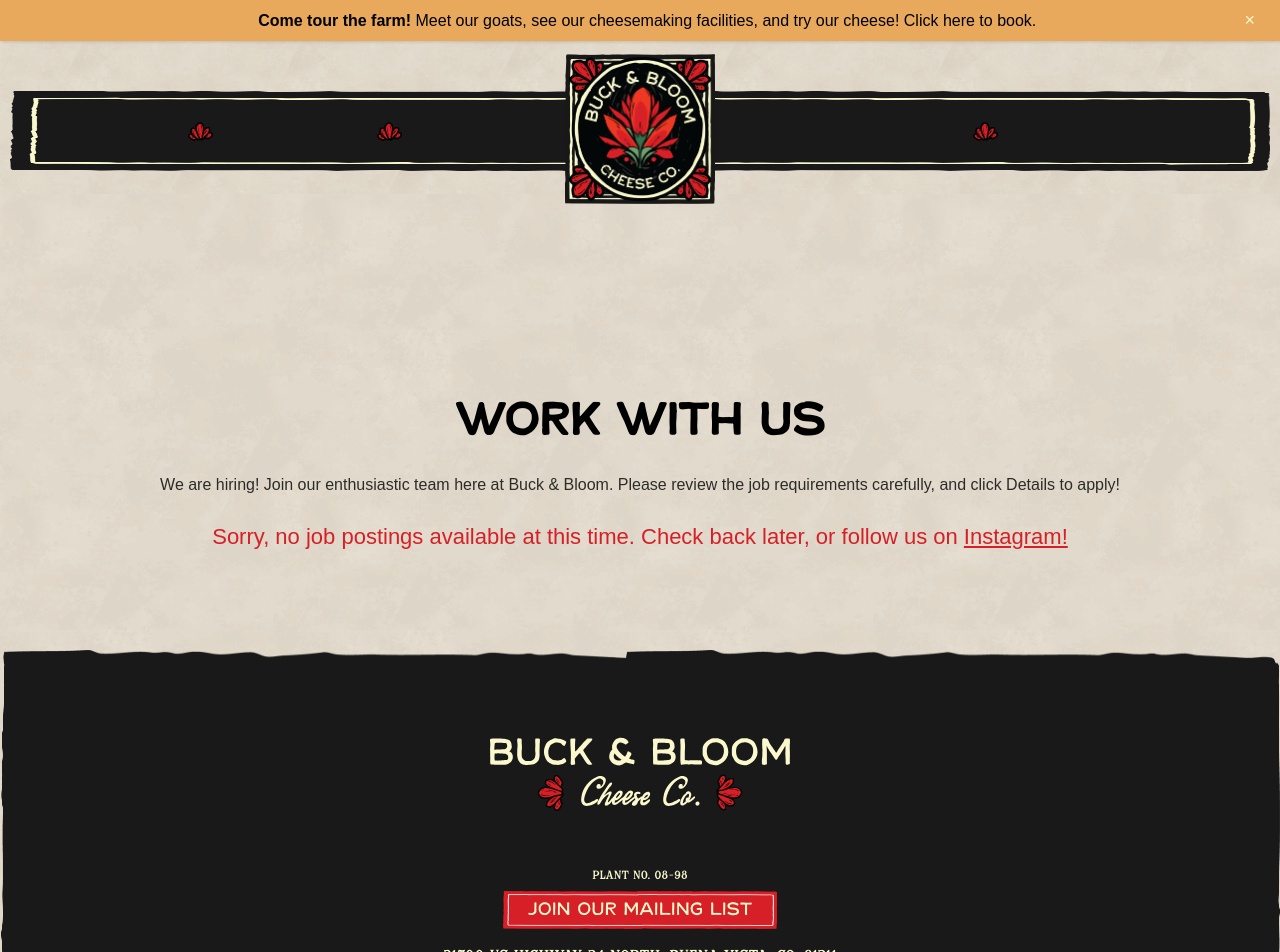
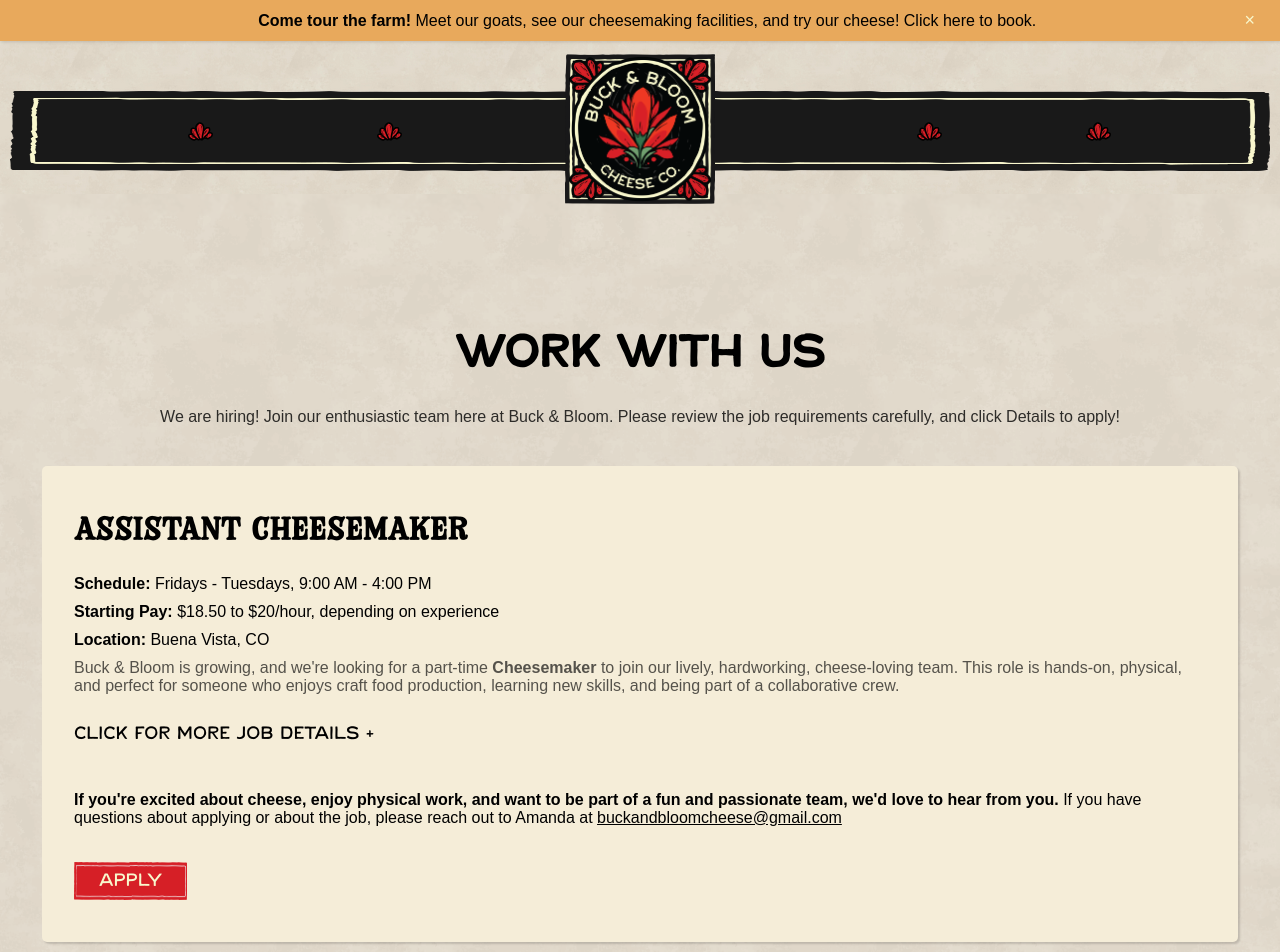
Before and after one commit to designelixir/buck-and-bloom, a Next.js app: page /jobs in a window 1280 px wide. Shown: the top 952 px of the page. Built offline with nearby package versions, Linux system fonts and the light colour scheme; a web font is replaced by a local one.

Commit message:
add job posting

```diff
--- a/app/components/Nav.tsx
+++ b/app/components/Nav.tsx
@@ -83,8 +83,8 @@ const applyLink = '/tour'
 
            <a id="tourLink" href="/tour" className="nav-link shop-link">Tour the Farm</a>
           <Image src="/flora.svg" alt="floral detail" height={25} width={25} />
-          {/* <a id="jobsLink" href="/jobs" className="nav-link jobs-link">Jobs</a>
-          <Image src="/flora.svg" alt="floral detail" height={25} width={25} /> */}
+          <a id="jobsLink" href="/jobs" className="nav-link jobs-link">Jobs</a>
+          <Image src="/flora.svg" alt="floral detail" height={25} width={25} />
           <a id="contactLink" href="/#contact" className="nav-link contact-link">Contact</a>
 
         </div>
--- a/app/jobs/page.tsx
+++ b/app/jobs/page.tsx
@@ -9,15 +9,15 @@ export default function Jobs() {
 
           <h1 className="centered-text" style={{marginTop: '50px'}}>Work with Us</h1>
           <p className="header-description">We are hiring! Join our enthusiastic team here at Buck & Bloom. Please review the job requirements carefully, and click Details to apply!</p>
-          <h3 className="red-text">Sorry, no job postings available at this time. Check back later, or follow us on <Link target="_blank" href="https://instagram.com/buckandbloomcheese">Instagram!</Link></h3>
-          {/* <div className="flex-center-center flex-wrap" style={{marginBottom: '50px'}}>
+          {/* <h3 className="red-text">Sorry, no job postings available at this time. Check back later, or follow us on <Link target="_blank" href="https://instagram.com/buckandbloomcheese">Instagram!</Link></h3> */}
+          <div className="flex-center-center flex-wrap" style={{marginBottom: '50px'}}>
             <div className="event box-shadow basic-padding" style={{maxWidth: 'unset'}}>
-                <h2 style={{fontFamily: 'var(--native-record)', fontSize: '32px'}}>Part-Time Cheesemaker</h2>
-                <p><strong>Schedule: </strong>Friday - Tuesday, 9:00AM - 4:00PM (30-minute unpaid lunch)</p>
-                <p><strong>Starting Pay: </strong>$18.50 / hour</p>
+                <h2 style={{fontFamily: 'var(--native-record)', fontSize: '32px'}}>Assistant Cheesemaker</h2>
+                <p><strong>Schedule: </strong>Fridays - Tuesdays, 9:00 AM - 4:00 PM </p>
+                <p><strong>Starting Pay: </strong>$18.50 to $20/hour, depending on experience</p>
                 <p><strong>Location: </strong>Buena Vista, CO</p>
 
-                <p style={{opacity: '0.65'}}><strong>Buck & Bloom is growing, and we&apos;re looking for a part-time Cheesemaker to join our lively, hardworking, cheese-loving team. This role is hands-on, physical, and perfect for someone who enjoys craft food production, learning new skills, and being part of a collaborative crew.</strong></p>
+                <p style={{opacity: '0.65'}}>Buck & Bloom is growing, and we're looking for a part-time <strong>Cheesemaker</strong> to join our lively, hardworking, cheese-loving team. This role is hands-on, physical, and perfect for someone who enjoys craft food production, learning new skills, and being part of a collaborative crew.</p>
 
                 <ShowMore title="Click for more job details">
                   <h3><strong>What You&apos;ll Do</strong></h3>
@@ -54,14 +54,14 @@ export default function Jobs() {
                 </ShowMore>
 
                 <br></br>
-                <p><strong>If you&apos;re excited about cheese, enjoy physical work, and want to be part of a fun and passionate team, we&apos;d love to hear from you.</strong></p>
-                  <a target="_blank" href="https://docs.google.com/forms/d/e/1FAIpQLSf-U_2trl1PpW6cQVJpoaUQHS8FeDw81A7FUreL6GIibPXDpA/viewform" style={{maxWidth: "400px", cursor: "pointer"}}>
+                <p><strong>If you&apos;re excited about cheese, enjoy physical work, and want to be part of a fun and passionate team, we&apos;d love to hear from you.</strong> If you have questions about applying or about the job, please reach out to Amanda at <Link href="/mailto:buckandbloomcheese@gmail.com">buckandbloomcheese@gmail.com</Link></p>
+                  <a target="_blank" href="https://docs.google.com/forms/d/1WNHnkr6p-DHg2PjMqjM-s-eJp5nKB67oouvxrr_Tn7s/edit" style={{maxWidth: "400px", cursor: "pointer"}}>
                     <button style={{marginTop: '25px'}}>Apply</button>
                   </a>
 
             </div>
 
-            <div className="event box-shadow basic-padding" style={{maxWidth: 'unset'}}>
+            {/* <div className="event box-shadow basic-padding" style={{maxWidth: 'unset'}}>
                 <h2 style={{fontFamily: 'var(--native-record)', fontSize: '32px'}}>Mountain Market Cheesemonger</h2>
                 <p><strong>Schedule: </strong>All Day Sunday, June 14th - October 4th</p>
                 <p><strong>Starting Pay: </strong>$20 / hour</p>
@@ -110,11 +110,11 @@ export default function Jobs() {
                     <button style={{marginTop: '25px'}}>Apply Now</button>
                   </a>
 
-            </div>
+            </div> */}
 
 
 
-          </div> */}
+          </div>
 
 
         </div>
```
